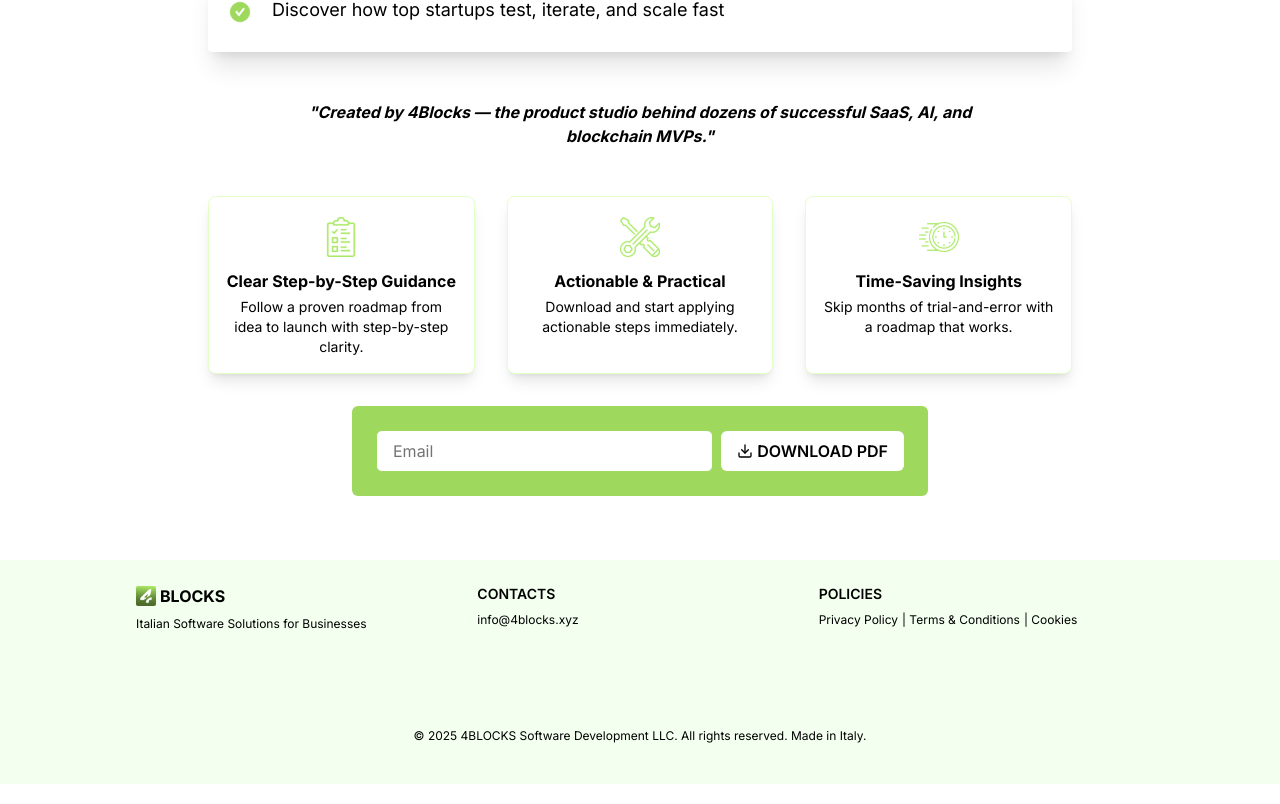
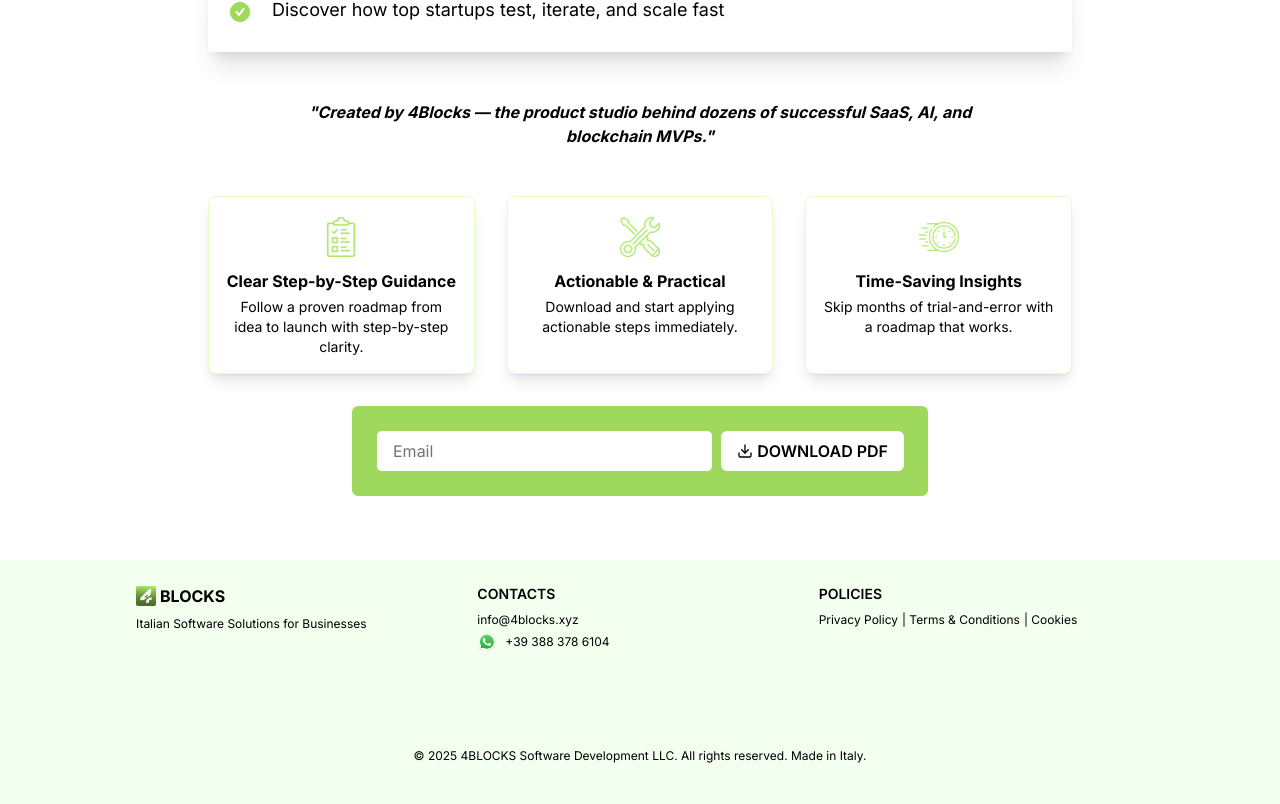
Before and after one commit to 4blocksdevs/4blocks, a Next.js app: page / in a window 1280 px wide. Shown: the part 989-1793 px from the top of the page. Built offline with nearby package versions, Linux system fonts and the light colour scheme.

Commit message:
Refactor form submission in LandingPage to use HubSpot API; add WhatsApp contact information to footer

```diff
--- a/app/page.tsx
+++ b/app/page.tsx
@@ -3,7 +3,7 @@
 import { useState, useEffect } from 'react';
 import { Button } from '@/components/ui/button';
 import { Input } from '@/components/ui/input';
-import { Label } from '@/components/ui/label';
+
 import { Card, CardContent } from '@/components/ui/card';
 import { Check, Download, Rocket, Users, Clock, Target } from 'lucide-react';
 import Image from 'next/image';
@@ -68,15 +68,24 @@ export default function LandingPage() {
       }
 
       // Submit to CRM (replace with actual CRM integration)
-      const response = await fetch('/api/submit-lead', {
+      // const response = await fetch('/api/submit-lead', {
+      //   method: 'POST',
+      //   headers: {
+      //     'Content-Type': 'application/json',
+      //   },
+      //   body: JSON.stringify({
+      //     name: formData.name,
+      //     email: formData.email,
+      //     source: 'MVP Roadmap Landing Page'
+      //   }),
+      // });
+
+      const response = await fetch('https://forms.hubspot.com/uploads/form/v2/146982667/3a3fb4e1-de3c-40ad-a09e-d0cd988cebc3', {
         method: 'POST',
-        headers: {
-          'Content-Type': 'application/json',
-        },
-        body: JSON.stringify({
-          name: formData.name,
+        headers: { 'Content-Type': 'application/x-www-form-urlencoded' },
+        body: new URLSearchParams({
           email: formData.email,
-          source: 'MVP Roadmap Landing Page'
+          firstname: formData.name,
         }),
       });
 
--- a/components/footer.tsx
+++ b/components/footer.tsx
@@ -25,6 +25,24 @@ const Footer = () => {
           <div>
             <h3 className="text-sm text-black font-semibold mb-2">CONTACTS</h3>
             <p className="text-black text-xs">info@4blocks.xyz</p>
+            <div className="flex items-center mt-1">
+              <Image
+                src="/Whatsapp.svg"
+                alt="WhatsApp"
+                width={20}
+                height={20}
+                className="mr-1"
+              />
+              <a
+                href="https://wa.me/393883786104"
+                target="_blank"
+                rel="noopener noreferrer"
+                className="text-black text-xs hover:underline ml-1"
+              >
+                +39 388 378 6104
+              </a>
+            </div>
+
           </div>
 
           <div>
```
Also changed, not shown: public/WhatsApp.svg (added), public/email.svg.
